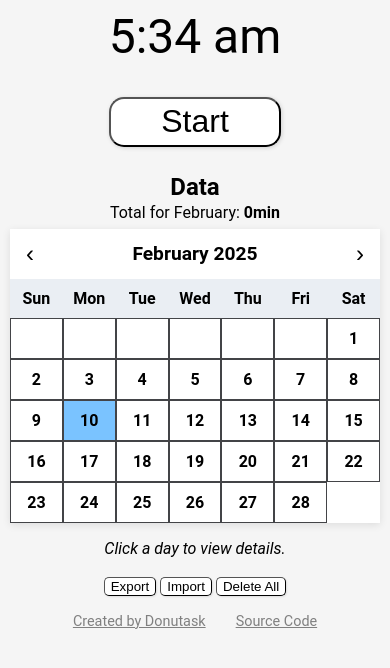
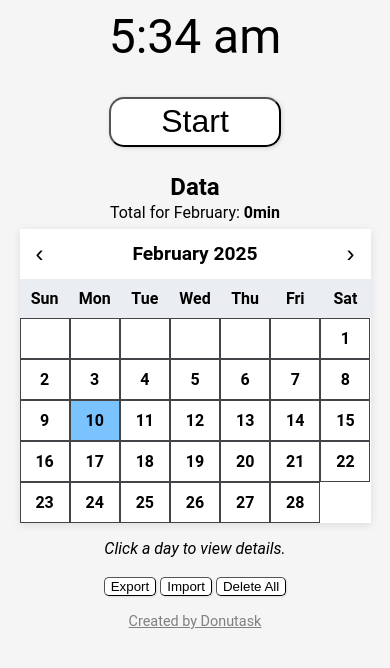
Before and after one commit to Donutask/TimeTracker, a website: page index.html in a window 390 px wide. Shown: the part 72-740 px from the top of the page. Drawn offline with Linux system fonts and the light colour scheme.

Commit message:
Improve repsonsiveness on small screen

```diff
--- a/TypeScripts/dataManagement.ts
+++ b/TypeScripts/dataManagement.ts
@@ -1,3 +1,4 @@
+//This script manages saving, loading, importing, and exporting
 var mainData: TimeTrackerData;
 
 function SaveData() {
--- a/index.html
+++ b/index.html
@@ -100,7 +100,6 @@
 
         <footer class="footer">
             <a class="link" href="https://donutask.com">Created by Donutask</a>
-            <a class="link" href="https://github.com/donutask/TimeTracker">Source Code</a>
         </footer>
     </div>
 
--- a/style.css
+++ b/style.css
@@ -142,6 +142,7 @@ button {
 
 #detailed-day-data {
     width: 400px;
+    max-width: 90vw;
     margin-left: auto;
     margin-right: auto;
     display: none;
@@ -214,7 +215,8 @@ button {
 
 /* Calendar */
 .calendar {
-    min-width: 400px;
+    width: 400px;
+    max-width: 90vw;
     background-color: #fff;
     box-shadow: 0 2px 8px rgba(0, 0, 0, 0.1);
     margin-left: auto;
@@ -292,10 +294,10 @@ button {
 
 /* Responsiveness */
 @media (max-width: 400px) {
-    .calendar {
+    /* .calendar {
         min-width: 0;
         margin: 0 10px;
-    }
+    } */
 
     .calendar-weekdays div {
         padding-left: 0px;
```
